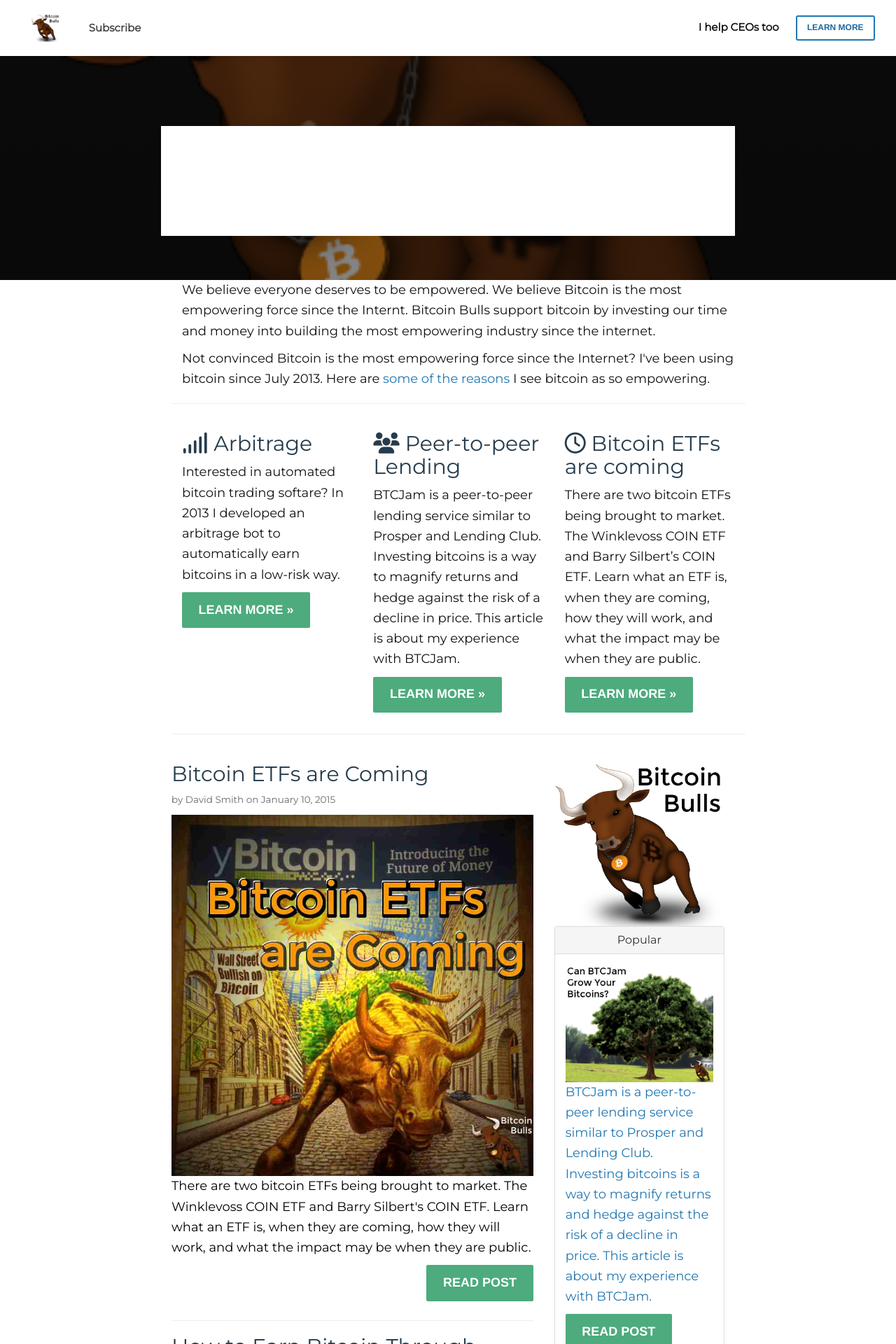
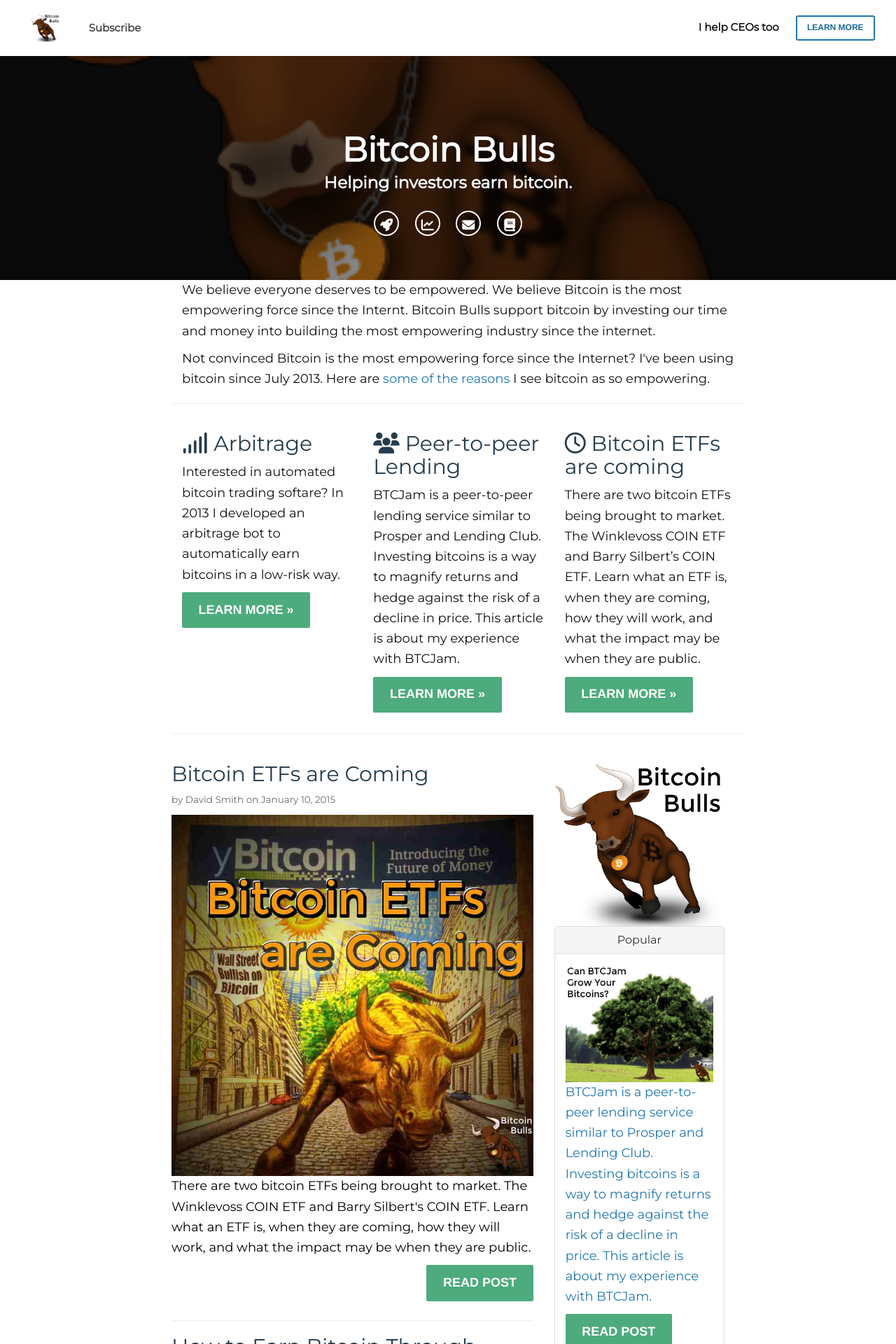
Before and after one commit to davidsilvasmith/bitcoinbulls.net, a Jekyll site: the page built from index.md, in a window 1280 px wide. Shown: the top 1920 px of the page at 70% size. Built offline with Jekyll 4.4.1, drawn with Linux system fonts in a browser that asks for light colours; nearby versions of some CDN libraries; some web fonts are replaced; comment, search, counter and statistics services are not loaded.

Commit message:
fixed css issues

```diff
--- a/css/bitcoinbulls.scss
+++ b/css/bitcoinbulls.scss
@@ -4,10 +4,6 @@
 
 img {
 	max-width: 100%;
-}
-
-.container {
-	background: #fff;
 }
 
 /* thanks to http://stackoverflow.com/questions/796087/make-a-div-into-a-link */
@@ -63,10 +59,6 @@
 }
 
 .bb-left-bar {
-	* {
-		max-width: 609px;
-	}
-
 	img, .modal {
 		max-width: 100%;
 	}
```
